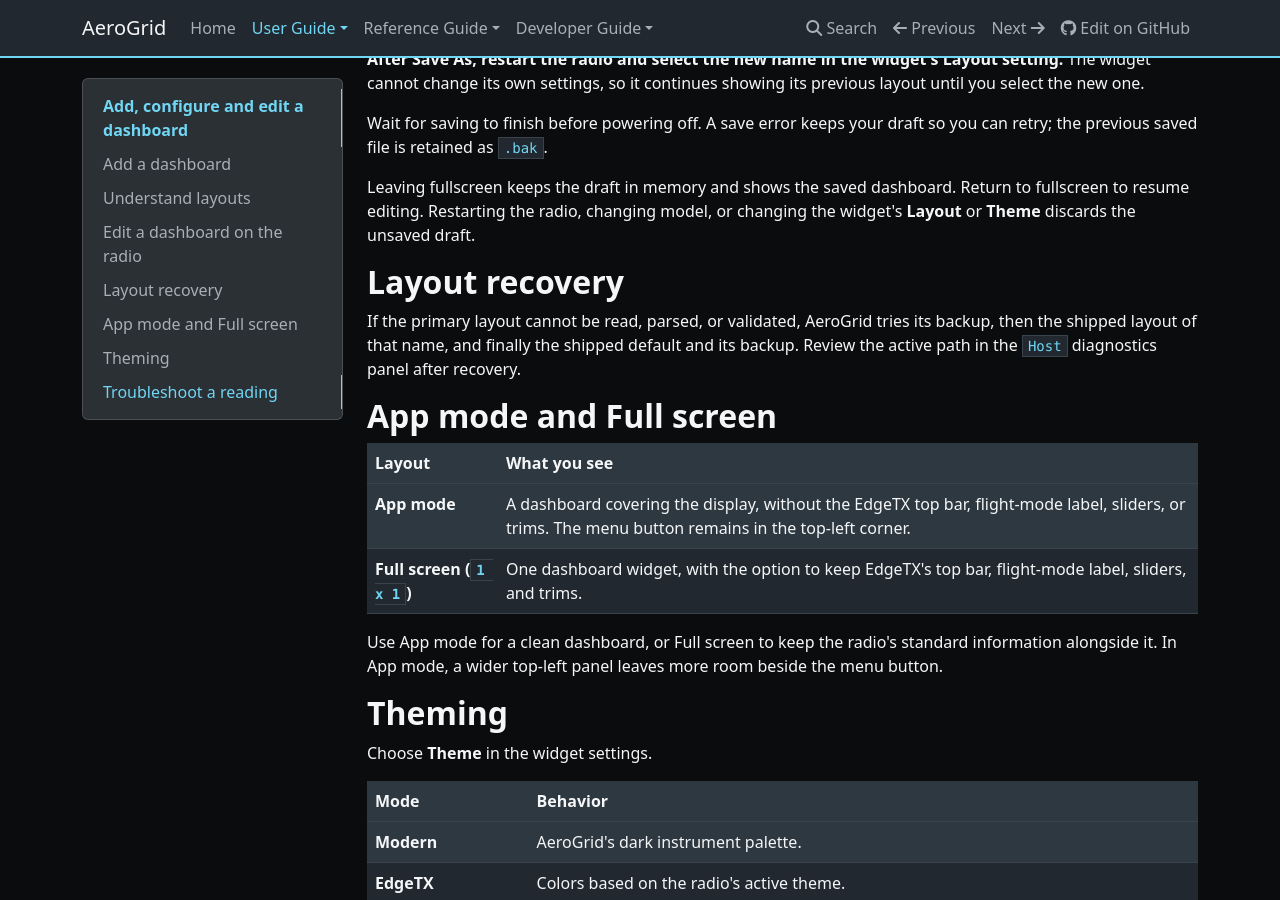
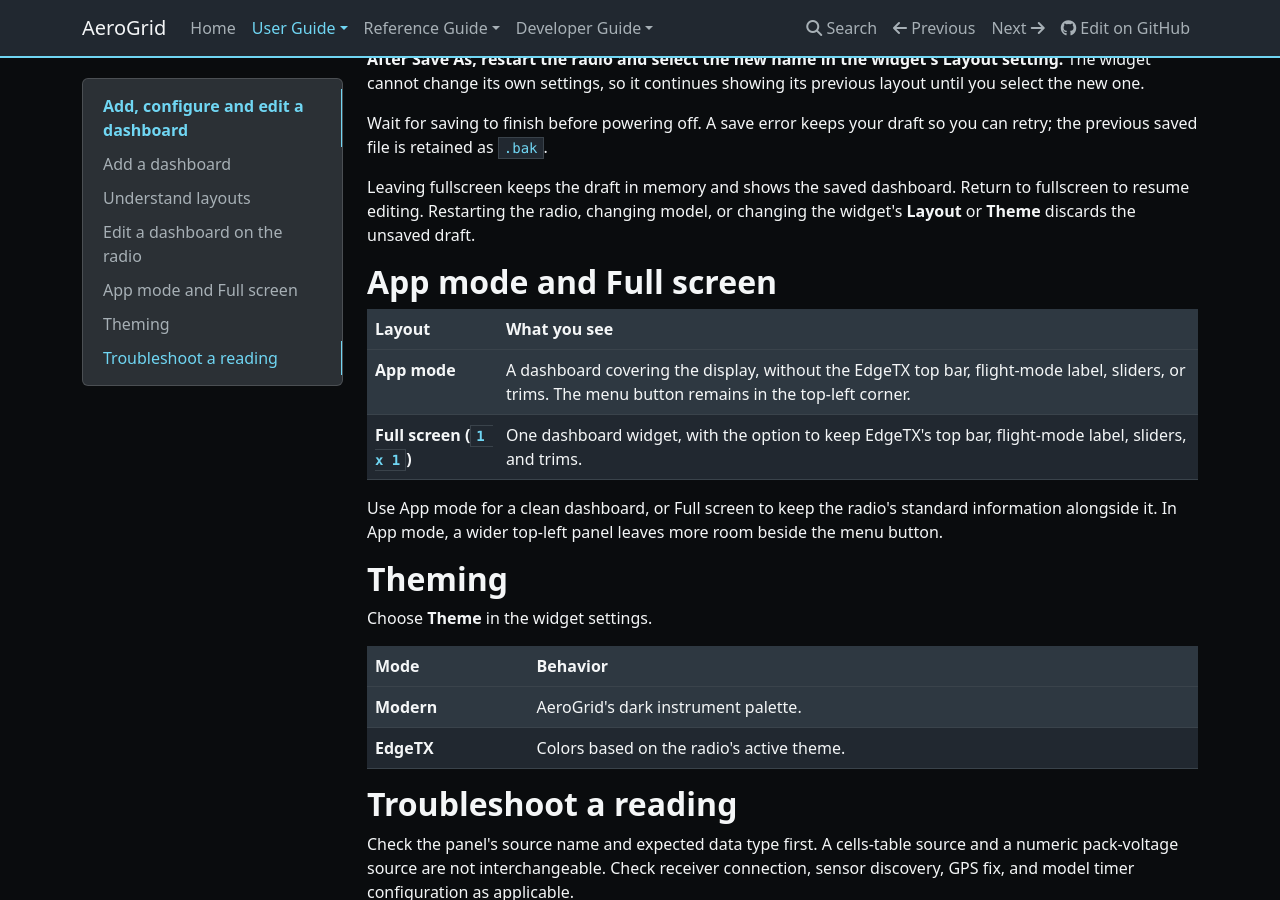
Before and after one commit to thomaskistler/aero-grid, an MkDocs documentation site: the page built from docs/user-guide/dashboards.md, in a window 1280 px wide and 900 px high, scrolled down 5952 px. Built offline with MkDocs 1.6.1, drawn with Linux system fonts in a browser that asks for light colours; nearby versions of some CDN libraries.

Commit message:
Remove layout recovery section from the dashboard guide
Co-authored-by: Copilot App <223556219+Copilot@users.noreply.github.com>

```diff
--- a/docs/user-guide/dashboards.md
+++ b/docs/user-guide/dashboards.md
@@ -131,13 +131,6 @@ Leaving fullscreen keeps the draft in memory and shows the saved dashboard.
 Return to fullscreen to resume editing. Restarting the radio, changing model,
 or changing the widget's **Layout** or **Theme** discards the unsaved draft.
 
-## Layout recovery
-
-If the primary layout cannot be read, parsed, or validated, AeroGrid tries its
-backup, then the shipped layout of that name, and finally the shipped
-default and its backup. Review the active path in the `Host` diagnostics
-panel after recovery.
-
 ## App mode and Full screen
 
 | Layout | What you see |
```
